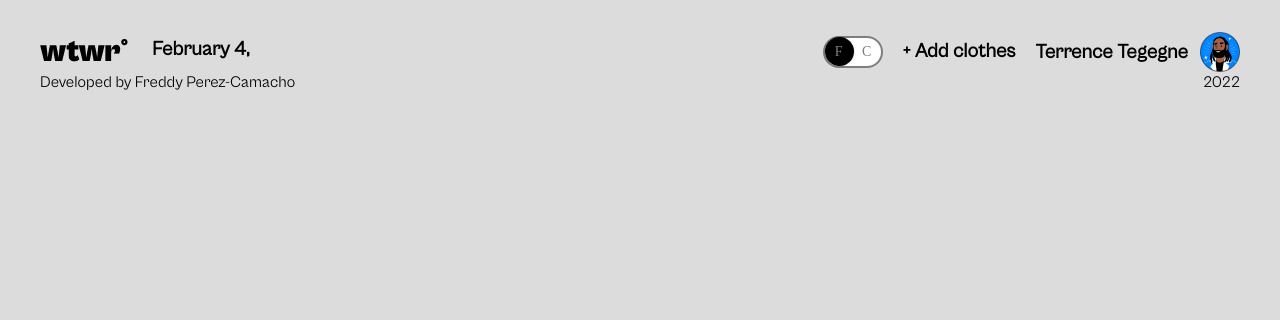
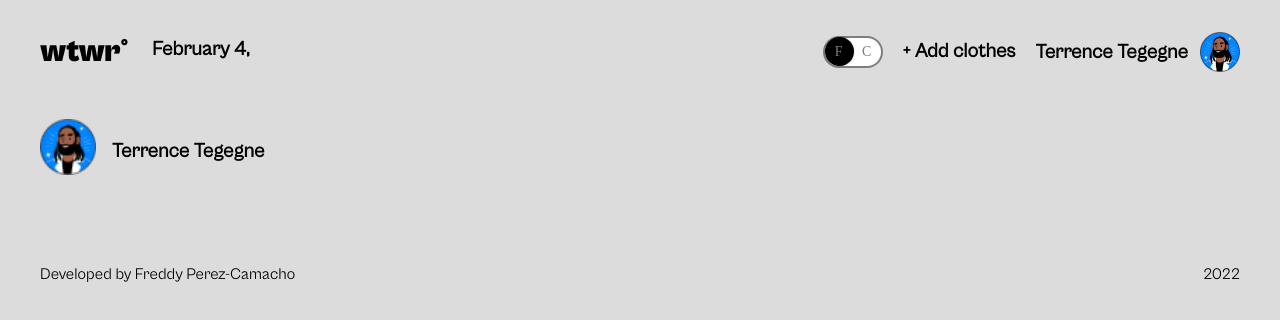
Before and after one commit to Freddy-PC/se_project_react, a React (Create React App) app: page /profile in a window 1280 px wide. Shown: the top 320 px of the page. Built offline with nearby package versions, Linux system fonts and the light colour scheme; no server answers.

Commit message:
Add SideBar and ClotheSection structure and refactor file storage

```diff
--- /dev/null
+++ b/src/components/Profile/ClothesSection/ClothesSection.js
@@ -0,0 +1,6 @@
+import React from "react";
+import "./ClothesSection.js";
+
+function ClothesSection({ cards, cardClick }) {}
+
+export default ClothesSection;
--- a/src/components/Profile/Profile.css
+++ b/src/components/Profile/Profile.css
@@ -0,0 +1,3 @@
+.profile__container {
+  margin: 47px 0 80px 0;
+}
--- a/src/components/Profile/Profile.js
+++ b/src/components/Profile/Profile.js
@@ -1,8 +1,16 @@
+import React from "react";
 import "./Profile.css";
+import SideBar from "./Sidebar/SideBar";
+import ClothesSection from "./ClothesSection/ClothesSection";
 
 /* Include components 'sidebar' and  'ClothesSection' */
-function Profile() {
-  return <div className="profile__container"></div>;
+function Profile({ cards, cardClick }) {
+  return (
+    <div className="profile__container">
+      <SideBar />
+      <ClothesSection cards={cards} cardClick={cardClick} />
+    </div>
+  );
 }
 
 export default Profile;
--- /dev/null
+++ b/src/components/Profile/Sidebar/SideBar.css
@@ -0,0 +1,21 @@
+@font-face {
+  font-family: "Cabinet Grotesk";
+  src: url("../../../fonts/CabinetGrotesk-Regular.otf");
+  /* Should i put a format name for openType*/
+}
+.sidebar__container {
+}
+.sidebar__info {
+  display: flex;
+}
+.sidebar__avatar {
+  width: 56px;
+  height: 56px;
+  margin-right: 16px;
+}
+.sidebar__name {
+  font-family: "Cabinet Grotesk", "Arial", sans-serif;
+  font-weight: 700;
+  font-size: 20px;
+  line-height: 25px;
+}
--- /dev/null
+++ b/src/components/Profile/Sidebar/SideBar.js
@@ -0,0 +1,16 @@
+import React from "react";
+import "./SideBar.css";
+import avatarImage from "../../../images/avatar-image.png";
+
+function SideBar() {
+  return (
+    <div className="sidebar__container">
+      <div className="sidebar__info">
+        <img className="sidebar__avatar" src={avatarImage} alt="user avatar" />
+        <p className="sidebar__name">Terrence Tegegne</p>
+      </div>
+    </div>
+  );
+}
+
+export default SideBar;
```
Also changed, not shown: src/components/Profile/ClothesSection/ClothesSection.css (added).
